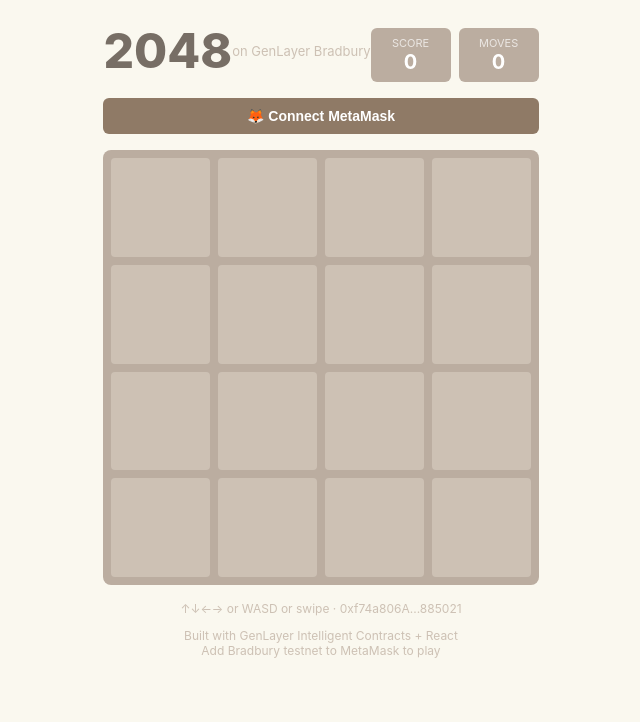
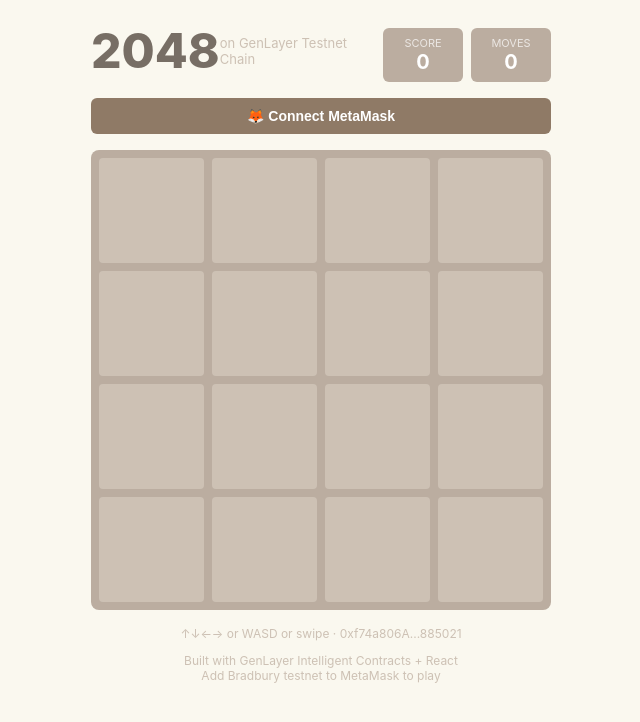
Before and after one commit to 0xnewbiewhermes/genlayer-2048, a Next.js app in the folder frontend/: page / in a window 1280 px wide. Shown: the top 722 px of the page, without its empty margins (319-959 px from the left). Built offline with nearby package versions, Linux system fonts and the light colour scheme; no server answers.

Commit message:
fix: update network name & explorer URL

```diff
--- a/frontend/src/pages/index.tsx
+++ b/frontend/src/pages/index.tsx
@@ -33,10 +33,10 @@
             method: 'wallet_addEthereumChain',
             params: [{
               chainId: '0x1079',
-              chainName: 'GenLayer Bradbury Testnet',
+              chainName: 'GenLayer Testnet Chain',
               nativeCurrency: { name: 'GEN', symbol: 'GEN', decimals: 18 },
               rpcUrls: [GEN_RPC],
-              blockExplorerUrls: ['https://explorer-bradbury.genlayer.com'],
+              blockExplorerUrls: ['https://explorer.testnet-chain.genlayer.com'],
             }],
           });
         }
@@ -156,7 +156,7 @@
     <div className="container">
       <div className="header">
         <h1>2048</h1>
-        <span style={{ fontSize: 13, color: '#cdc1b4' }}>on GenLayer Bradbury</span>
+        <span style={{ fontSize: 13, color: '#cdc1b4' }}>on GenLayer Testnet Chain</span>
         <div className="scores" style={{ marginTop: 8 }}>
           <div className="score-box">
             <div className="label">Score</div>
```
Also changed, not shown: 2 other files (tests, documents, lock files or other folders).
